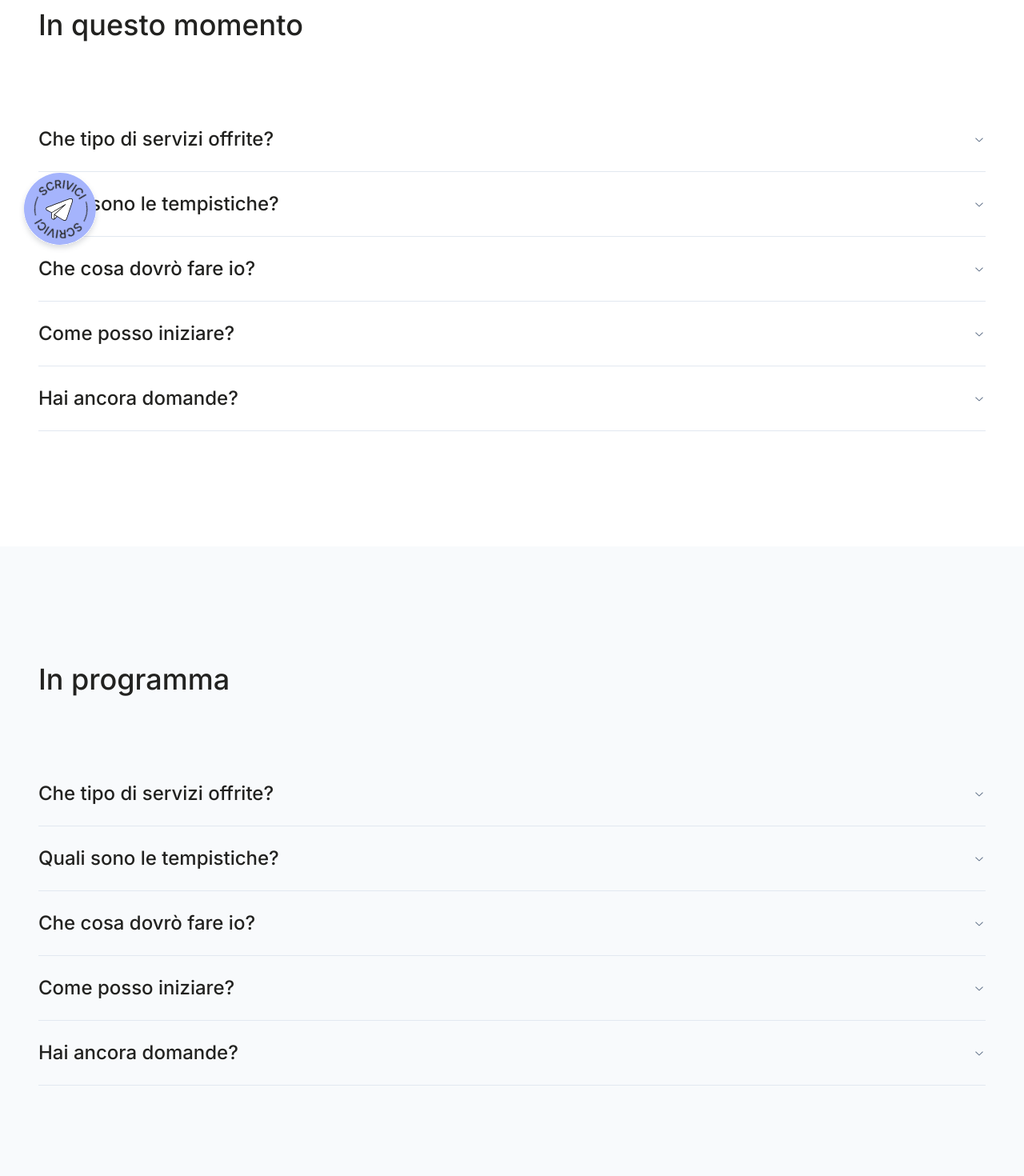
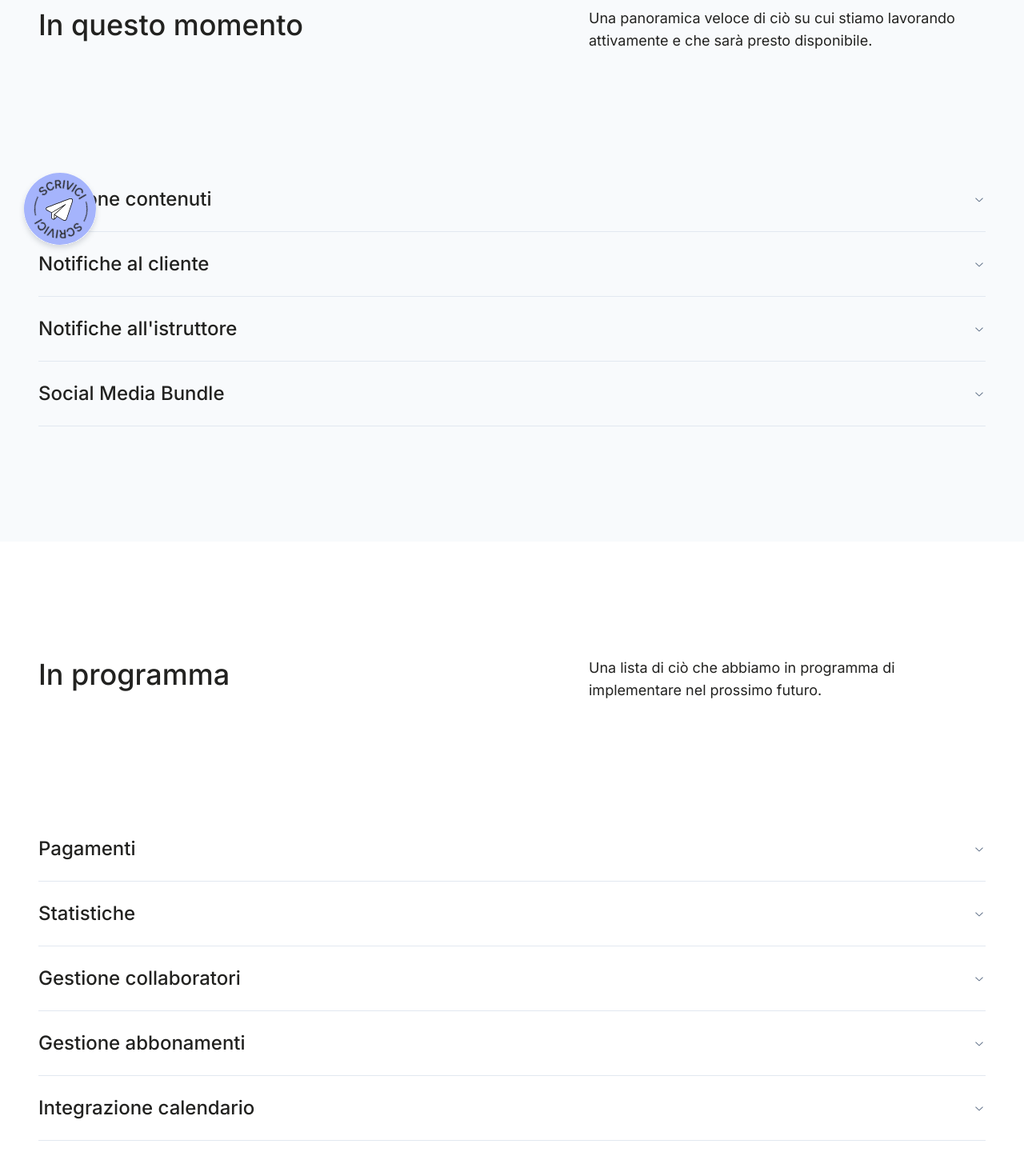
Before and after one commit to classifit/classifit-website, a Next.js app: page /roadmap in a window 1280 px wide. Shown: the part 460-1930 px from the top of the page at 80% size. Built offline with nearby package versions, Linux system fonts and the light colour scheme.

Commit message:
roadmap copy

```diff
--- a/app/aiuto/page.tsx
+++ b/app/aiuto/page.tsx
@@ -21,6 +21,8 @@ export default function Help() {
         subtitleText="Domande & Risposte"
         title="Ecco una lista delle domande più frequenti"
         body="Lorem ipsum dolor sit amet, consectetur adipiscing elit. Nunc vulputate libero et velit interdum, ac aliquet odio mattis. Class aptent taciti sociosqu ad litora torquent per conubia nostra, per inceptos himenaeos."
+        bgColor="bg-light"
+        textColor="text-light-foreground"
       />
       <div className="bg-light text-light-foreground">
         <div className="px-12 pt-0 pb-36 max-w-[1280px] mx-auto">
--- a/app/roadmap/page.tsx
+++ b/app/roadmap/page.tsx
@@ -1,5 +1,6 @@
 import About from "@/components/sections/about";
 import PageTitle from "@/components/sections/page-title";
+import Paragraph from "@/components/sections/paragraph";
 import {
   Accordion,
   AccordionContent,
@@ -11,103 +12,104 @@ export default function Roadmap() {
   return (
     <>
       <PageTitle subtitle="Roadmap" title="Su cosa stiamo lavorando" />
-      <div className="bg-light text-light-foreground">
-        <section>
-          <h1 className="font-medium">In questo momento</h1>
-          <div className="py-10" />
-          <Accordion type="single" collapsible>
+      <div className="bg-card text-card-foreground">
+        <Paragraph
+          cta={false}
+          subtitle={false}
+          title="In questo momento"
+          body="Una panoramica veloce di ciò su cui stiamo lavorando attivamente e che sarà presto disponibile."
+          bgColor="bg-card"
+          textColor="text-card-foreground"
+        />
+        <div className="px-12 pb-36 max-w-[1280px] mx-auto">
+          <Accordion type="multiple">
             <AccordionItem value="item-1">
-              <AccordionTrigger>Che tipo di servizi offrite?</AccordionTrigger>
+              <AccordionTrigger>Gestione contenuti</AccordionTrigger>
               <AccordionContent>
-                Offri ai tuoi clienti la possibilità di prenotarsi alle lezioni
-                in completa autonomia attraverso un intuitivo e semplice sistema
-                di prenotazione.
+                Ottieni il pieno controllo sui contenuti del tuo sito web: con
+                questa funzionalità puoi effettuare eventuali modifiche al tuo
+                sito senza dover dipendere da noi.
               </AccordionContent>
             </AccordionItem>
             <AccordionItem value="item-2">
-              <AccordionTrigger>Quali sono le tempistiche?</AccordionTrigger>
+              <AccordionTrigger>Notifiche al cliente</AccordionTrigger>
               <AccordionContent>
-                Pianifica le lezioni in programma nel tuo calendario personale
-                per garantire una giornata senza intoppi e massimizzare i tuoi
-                guadagni.
+                I tuoi clienti possono essere sempre avvisati per eventuali
+                modifiche o cancellazioni.
               </AccordionContent>
             </AccordionItem>
             <AccordionItem value="item-3">
-              <AccordionTrigger>Che cosa dovrò fare io?</AccordionTrigger>
+              <AccordionTrigger>Notifiche all&apos;istruttore</AccordionTrigger>
               <AccordionContent>
-                Monitora con facilità tutti i pacchetti acquistati e tieni
-                traccia del saldo residuo di crediti e della data di scadenza
-                per ciascun cliente.
+                Rimani aggiornato in tempo reale su iscrizioni, cancellazioni
+                dell&apos;ultimo minuto o comunicazioni.
               </AccordionContent>
             </AccordionItem>
             <AccordionItem value="item-4">
-              <AccordionTrigger>Come posso iniziare?</AccordionTrigger>
+              <AccordionTrigger>Social Media Bundle</AccordionTrigger>
               <AccordionContent>
-                Potenzia la tua presenza online e distingui il tuo marchio con
-                un sito web bello e funzionale, su misura per l&apos;identità
-                del tuo studio.
+                Un set di post e storie di Instagram dall&apos;estetica
+                accattivante e pronti per l&apos;uso, a cui devi solo aggiungere
+                i tuoi testi e le tue immagini.
+              </AccordionContent>
+            </AccordionItem>
+          </Accordion>
+        </div>
+      </div>
+      <div className="bg-light text-light-foreground">
+        <Paragraph
+          cta={false}
+          subtitle={false}
+          title="In programma"
+          body="Una lista di ciò che abbiamo in programma di implementare nel prossimo futuro."
+          bgColor="bg-light"
+          textColor="text-light-foreground"
+        />
+        <div className="px-12 pb-36 max-w-[1280px] mx-auto">
+          <Accordion type="multiple">
+            <AccordionItem value="item-1">
+              <AccordionTrigger>Pagamenti</AccordionTrigger>
+              <AccordionContent>
+                Vendi i pacchetti direttamente dal tuo sito web, accetta
+                pagamenti online in modo semplice e veloce.
+              </AccordionContent>
+            </AccordionItem>
+            <AccordionItem value="item-2">
+              <AccordionTrigger>Statistiche</AccordionTrigger>
+              <AccordionContent>
+                Pacchetti più venduti, rating di cancellazione, numero di nuovi
+                utenti. Ottieni informazioni utili sul tuo studio e misura
+                facilmente il tuo successo.
+              </AccordionContent>
+            </AccordionItem>
+            <AccordionItem value="item-3">
+              <AccordionTrigger>Gestione collaboratori</AccordionTrigger>
+              <AccordionContent>
+                Aggiungi il tuo staff e indica l&apos;insegnante in ciascuna
+                lezione.
+              </AccordionContent>
+            </AccordionItem>
+            <AccordionItem value="item-4">
+              <AccordionTrigger>Gestione abbonamenti</AccordionTrigger>
+              <AccordionContent>
+                Gestisci gli abbonamenti mensili o annuali del tuo studio con
+                facilità: crea, modifica, rinnova o assegna agli utenti.
               </AccordionContent>
             </AccordionItem>
             <AccordionItem value="item-5">
-              <AccordionTrigger>Hai ancora domande?</AccordionTrigger>
+              <AccordionTrigger>Integrazione calendario</AccordionTrigger>
               <AccordionContent>
-                Branding, Graphic Design, Social Media Marketing, materiali
-                promozionali: creiamo insieme tutto il necessario per il
-                successo del tuo studio.
+                Integra il calendario Classifit nel tuo sito web attuale o
+                condividilo facilmente sulle tue piattaforme social.
               </AccordionContent>
             </AccordionItem>
           </Accordion>
-        </section>
         </div>
-      <div className="bg-card text-card-foreground">
-        <section>
-          <h1 className="font-medium">In programma</h1>
-          <div className="py-10" />
-          <Accordion type="single" collapsible>
-            <AccordionItem value="item-1">
-              <AccordionTrigger>Che tipo di servizi offrite?</AccordionTrigger>
-              <AccordionContent>
-                Offri ai tuoi clienti la possibilità di prenotarsi alle lezioni
-                in completa autonomia attraverso un intuitivo e semplice sistema
-                di prenotazione.
-              </AccordionContent>
-            </AccordionItem>
-            <AccordionItem value="item-2">
-              <AccordionTrigger>Quali sono le tempistiche?</AccordionTrigger>
-              <AccordionContent>
-                Pianifica le lezioni in programma nel tuo calendario personale
-                per garantire una giornata senza intoppi e massimizzare i tuoi
-                guadagni.
-              </AccordionContent>
-            </AccordionItem>
-            <AccordionItem value="item-3">
-              <AccordionTrigger>Che cosa dovrò fare io?</AccordionTrigger>
-              <AccordionContent>
-                Monitora con facilità tutti i pacchetti acquistati e tieni
-                traccia del saldo residuo di crediti e della data di scadenza
-                per ciascun cliente.
-              </AccordionContent>
-            </AccordionItem>
-            <AccordionItem value="item-4">
-              <AccordionTrigger>Come posso iniziare?</AccordionTrigger>
-              <AccordionContent>
-                Potenzia la tua presenza online e distingui il tuo marchio con
-                un sito web bello e funzionale, su misura per l&apos;identità
-                del tuo studio.
-              </AccordionContent>
-            </AccordionItem>
-            <AccordionItem value="item-5">
-              <AccordionTrigger>Hai ancora domande?</AccordionTrigger>
-              <AccordionContent>
-                Branding, Graphic Design, Social Media Marketing, materiali
-                promozionali: creiamo insieme tutto il necessario per il
-                successo del tuo studio.
-              </AccordionContent>
-            </AccordionItem>
-          </Accordion>
-        </section>
       </div>
-      <About title="Vuoi suggerire una funzionalità?" body="Vuoi far parte della realizzazione di Classifit? Scrivici su Instagram o via email per suggerirci una funzionalità del gestionale che potrebbe esserti utile" />
+      <About
+        title="Vuoi suggerire una funzionalità?"
+        body="Vuoi far parte della realizzazione di Classifit? Scrivici su Instagram o via email per suggerirci funzionalità del gestionale che potrebbero esserti utili."
+      />
     </>
   );
 }
--- a/app/servizi/pacchetti/page.tsx
+++ b/app/servizi/pacchetti/page.tsx
@@ -27,7 +27,7 @@ export default function PackagesPage() {
           </div>
           <div className="col-span-6">
             <ServiceCard
-              title="Tieni traccia dell'utilizzo dei pacchetti"
+              title="Tieni traccia dell&apos;utilizzo dei pacchetti"
               description="Per ogni cliente visualizza i pacchetti attivi, quante lezioni sono state utilizzate e la data di scadenza."
             />
           </div>
--- a/app/servizi/prenotazioni/page.tsx
+++ b/app/servizi/prenotazioni/page.tsx
@@ -34,7 +34,7 @@ export default function Bookings() {
           <div className="col-span-6">
             <ServiceCard
               title="Offri un servizio clienti impeccabile"
-              description="Per i tuoi clienti è presente un'area personale in cui è possibile monitorare le iscrizioni e i pacchetti attivi."
+              description="Per i tuoi clienti è presente un&apos;area personale in cui è possibile monitorare le iscrizioni e i pacchetti attivi."
             />
           </div>
           <div className="col-span-6">
--- a/app/servizi/servizi-aggiuntivi/page.tsx
+++ b/app/servizi/servizi-aggiuntivi/page.tsx
@@ -22,7 +22,7 @@ export default function AdditionalServices() {
           <div className="col-span-6">
             <ServiceCard
               title="Logo e branding"
-              description="Progettiamo il logo e l'identità che esprimono a pieno il carattere del tuo studio."
+              description="Progettiamo il logo e l&apos;identità che esprimono a pieno il carattere del tuo studio."
             />
           </div>
           <div className="col-span-6">
@@ -34,7 +34,7 @@ export default function AdditionalServices() {
           <div className="col-span-6">
             <ServiceCard
               title="Post social"
-              description="Creiamo la grafica per i post delle tue piattaforme social, in linea con l'identità del tuo studio."
+              description="Creiamo la grafica per i post delle tue piattaforme social, in linea con l&apos;identità del tuo studio."
             />
           </div>
         </div>
--- a/app/servizi/sito-su-misura/page.tsx
+++ b/app/servizi/sito-su-misura/page.tsx
@@ -9,7 +9,7 @@ export default function Website() {
       <ServiceTitle
         subtitle="Sito su misura"
         title="Potenzia la tua identità online"
-        description="Potenzia la tua presenza online e distingui il tuo marchio con un sito web bello e funzionale, su misura per l'identità del tuo studio."
+        description="Potenzia la tua presenza online e distingui il tuo marchio con un sito web bello e funzionale, su misura per l&apos;identità del tuo studio."
         bgColor="bg-card"
         image="/services/website/sito-cover.png"
       />
--- a/app/studi/page.tsx
+++ b/app/studi/page.tsx
@@ -16,6 +16,8 @@ export default function Studios() {
         subtitle
         subtitleText="In evidenza"
         title="Equilibrio Corpo e Mente"
+        bgColor="bg-light"
+        textColor="text-light-foreground"
       />
       <DoubleImages />
       <Portfolio cta={false} />
--- a/components/sections/homepage/feature.tsx
+++ b/components/sections/homepage/feature.tsx
@@ -139,7 +139,7 @@ export default function Feature() {
                 src="/services/website/sito-cover.png"
                 width="450"
                 height="562"
-                alt="Sito web su misura per l'identità del tuo studio di fitness"
+                alt="Sito web su misura per l&apos;identità del tuo studio di fitness"
               />
             </div>
           </div>
--- a/components/sections/paragraph.tsx
+++ b/components/sections/paragraph.tsx
@@ -8,11 +8,13 @@ type Props = {
   subtitleText?: string;
   title: string;
   body?: string;
+  bgColor: string;
+  textColor: string;
 };
 
 export default function Paragraph(props: Props) {
   return (
-    <div className="bg-light text-light-foreground">
+    <div className={`${props.bgColor} ${props.textColor}`}>
       <section>
         <div className="flex justify-between gap-48">
           <div className="flex flex-col gap-4 w-1/2">
```
Lines whose indentation alone changed are shown as unchanged.
